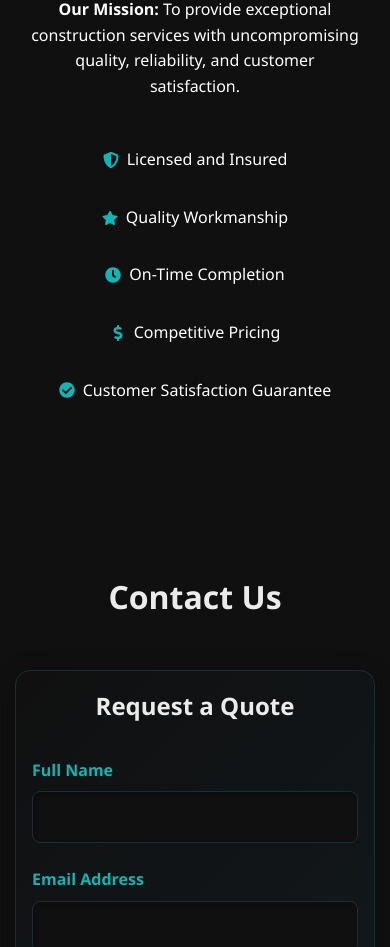
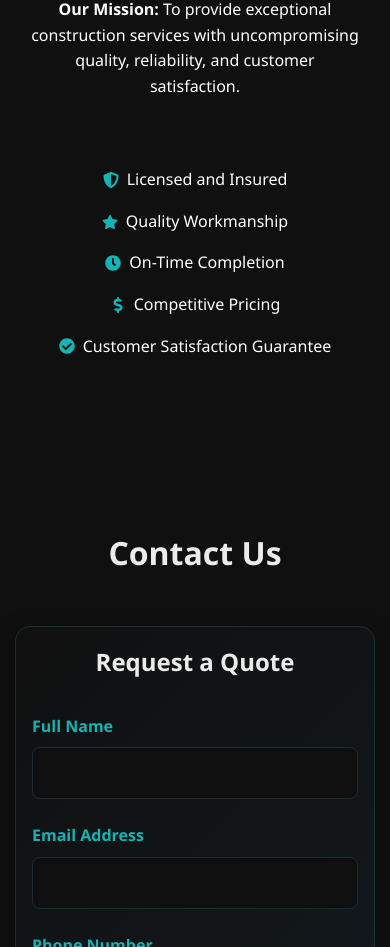
Before and after one commit to kmccun2/reform-construction, a React (Vite) app: page / in a window 390 px wide. Shown: the part 2972-3919 px from the top of the page. Built offline with nearby package versions, Linux system fonts and the light colour scheme.

Commit message:
Format features to be responsive

```diff
--- a/src/App.css
+++ b/src/App.css
@@ -35,8 +35,15 @@
   --color-shadow-hover: rgba(0, 0, 0, 0.15);
 
   /* Simplified Gradients */
-  --gradient-primary: linear-gradient(135deg, var(--color-primary) 0%, var(--color-primary-light) 100%);
-  --gradient-hero: linear-gradient(var(--color-overlay-dark), var(--color-overlay-light));
+  --gradient-primary: linear-gradient(
+    135deg,
+    var(--color-primary) 0%,
+    var(--color-primary-light) 100%
+  );
+  --gradient-hero: linear-gradient(
+    var(--color-overlay-dark),
+    var(--color-overlay-light)
+  );
 }
 
 /* Reset and base styles */
@@ -51,7 +58,7 @@ html {
 }
 
 body {
-  font-family: 'Segoe UI', Tahoma, Geneva, Verdana, sans-serif;
+  font-family: "Segoe UI", Tahoma, Geneva, Verdana, sans-serif;
   line-height: 1.6;
   color: var(--color-text-primary);
   background: var(--color-primary);
@@ -128,7 +135,7 @@ body {
   text-decoration: none;
   color: var(--color-text-light);
   font-weight: 500;
-  padding: 0.54em 1rem .54rem 1rem;
+  padding: 0.54em 1rem 0.54rem 1rem;
   height: 100%;
   border-radius: 5px;
   transition: all 0.3s ease;
@@ -142,8 +149,7 @@ body {
 
 /* Hero Section */
 .hero {
-  background: var(--gradient-hero),
-    url('./assets/images/home-bg.jpg');
+  background: var(--gradient-hero), url("./assets/images/home-bg.jpg");
   background-size: cover;
   background-position: center;
   min-height: 90vh;
@@ -288,14 +294,23 @@ body {
 
 .about-features {
   margin-top: 3rem;
-  display: grid;
-  gap: 1.5rem;
+  display: flex;
+  flex-wrap: wrap;
+  justify-content: space-between;
 }
 
 .feature {
   display: flex;
   align-items: center;
   margin-bottom: 0.5rem;
+  width: 300px;
+
+  &.left {
+    margin-left: calc(50% - 300px);
+  }
+  &.right {
+    margin-right: calc(50% - 350px);
+  }
 }
 
 .feature-icon {
@@ -364,7 +379,7 @@ body {
 }
 
 .contact-item::before {
-  content: '';
+  content: "";
   position: absolute;
   top: 0;
   left: 0;
@@ -693,8 +708,7 @@ body {
   text-decoration: none;
   color: var(--color-white);
   font-weight: 500;
-  padding: 0.54em 1rem .54rem 1rem;
-  ;
+  padding: 0.54em 1rem 0.54rem 1rem;
   border-radius: 5px;
   transition: all 0.3s ease;
 }
@@ -784,6 +798,26 @@ body {
     min-height: 70vh;
   }
 
+  .about-features {
+    margin-top: 60px;
+    margin-bottom: 0;
+    display: flex;
+    flex-direction: column;
+    align-items: center;
+    justify-content: center;
+    .feature {
+      width: fit-content;
+
+      margin: 0.5rem 0;
+      &.left {
+        margin-left: 0;
+      }
+      &.right {
+        margin-right: 0;
+      }
+    }
+  }
+
   .hero-content h2,
   .services h2,
   .about h2,
@@ -842,7 +876,6 @@ body {
   .container {
     padding: 0 15px;
   }
-
 
   .nav-brand {
     flex-direction: column;
--- a/src/App.jsx
+++ b/src/App.jsx
@@ -330,7 +330,7 @@ function App() {
                 }
 
                 return (
-                  <div key={index} className="feature">
+                  <div key={index} className={`feature ${index % 2 === 0 ? 'left' : 'right'}`}>
                     <IconComponent className="feature-icon" />
                     <span>{feature}</span>
                   </div>
```
